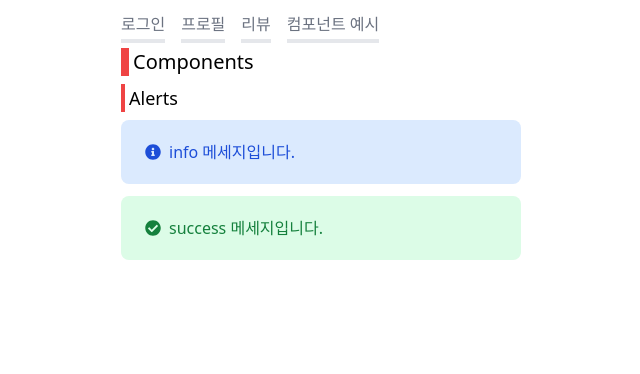
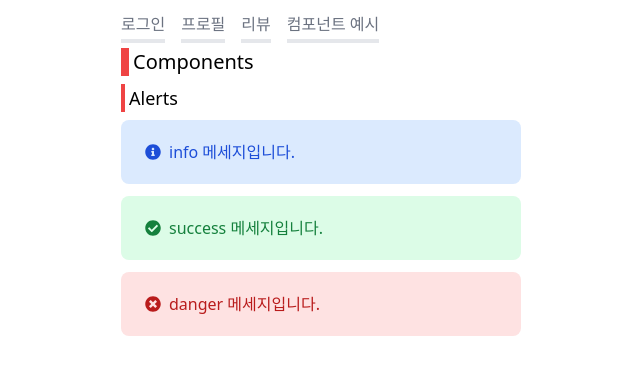
Before and after one commit to allieus/myproj-react, a React (Create React App) app: page /examples/components in a window 1280 px wide. Shown: the top 374 px of the page, without its empty margins (319-959 px from the left). Built offline with nearby package versions, Linux system fonts and the light colour scheme.

Commit message:
Alert 컴포넌트에 danger 스타일 추가

```diff
--- a/src/components/Alert.jsx
+++ b/src/components/Alert.jsx
@@ -1,11 +1,13 @@
 // https://tailwind-elements.com/docs/standard/components/alerts/
 
 import Check from './icons/Check';
+import Ex from './icons/Ex';
 import Info from './icons/Info';
 
 const MAPPING = {
   info: ['blue', <Info />],
   success: ['green', <Check />],
+  danger: ['red', <Ex />],
 };
 
 function Alert({ type, message }) {
@@ -26,7 +28,7 @@ function Alert({ type, message }) {
 
 function Cheat() {
   return (
-    <div className="bg-blue-100 text-blue-700 bg-green-100 text-green-700" />
+    <div className="bg-blue-100 text-blue-700 bg-green-100 text-green-700 bg-red-100 text-red-700" />
   );
 }
 
--- /dev/null
+++ b/src/components/icons/Ex.jsx
@@ -0,0 +1,21 @@
+function Ex() {
+  return (
+    <svg
+      aria-hidden="true"
+      focusable="false"
+      data-prefix="fas"
+      data-icon="times-circle"
+      className="w-4 h-4 fill-current"
+      role="img"
+      xmlns="http://www.w3.org/2000/svg"
+      viewBox="0 0 512 512"
+    >
+      <path
+        fill="currentColor"
+        d="M256 8C119 8 8 119 8 256s111 248 248 248 248-111 248-248S393 8 256 8zm121.6 313.1c4.7 4.7 4.7 12.3 0 17L338 377.6c-4.7 4.7-12.3 4.7-17 0L256 312l-65.1 65.6c-4.7 4.7-12.3 4.7-17 0L134.4 338c-4.7-4.7-4.7-12.3 0-17l65.6-65-65.6-65.1c-4.7-4.7-4.7-12.3 0-17l39.6-39.6c4.7-4.7 12.3-4.7 17 0l65 65.7 65.1-65.6c4.7-4.7 12.3-4.7 17 0l39.6 39.6c4.7 4.7 4.7 12.3 0 17L312 256l65.6 65.1z"
+      ></path>
+    </svg>
+  );
+}
+
+export default Ex;
--- a/src/pages/examples/Components.jsx
+++ b/src/pages/examples/Components.jsx
@@ -9,6 +9,7 @@ function Components() {
       <h3 className="text-lg border-l-4 border-red-500 pl-1 mb-2">Alerts</h3>
       <Alert type="info" message="info 메세지입니다." />
       <Alert type="success" message="success 메세지입니다." />
+      <Alert type="danger" message="danger 메세지입니다." />
     </div>
   );
 }
```
